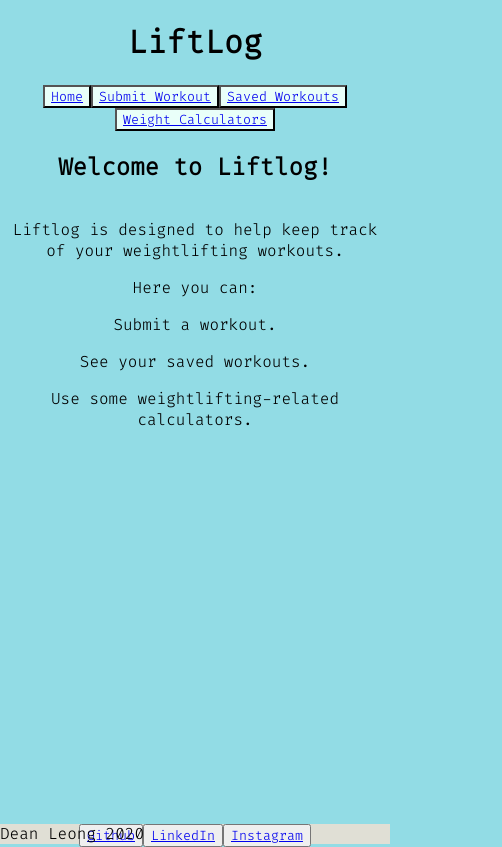
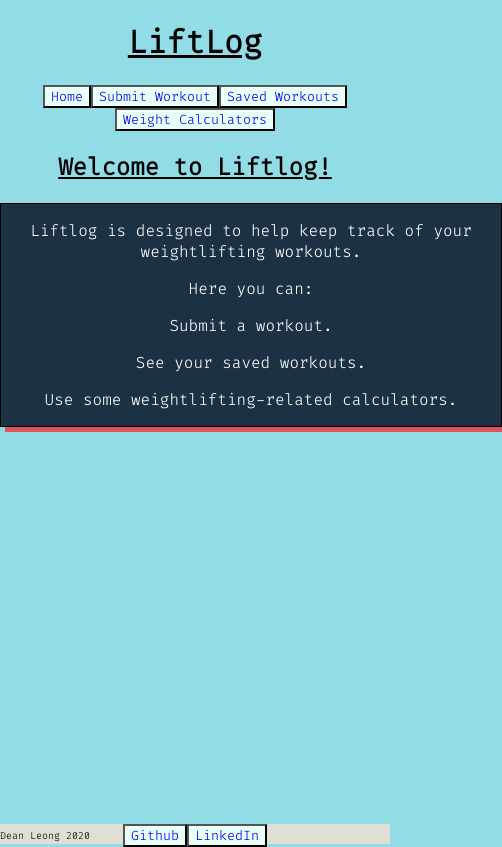
Before and after one commit to DeanLeong/LiftLog, a React (Create React App) app: page /HomePage in a window 390 px wide. Shown: the whole page, 502 px wide, since content can reach past the window. Built offline with nearby package versions, Linux system fonts and the light colour scheme.

Commit message:
homepage, text and footer styling

```diff
--- a/src/App.css
+++ b/src/App.css
@@ -6,6 +6,7 @@ body {
   text-align: center;
   background-color: #92dce5;
   margin-bottom: 20px;
+  justify-content: center;
 }
 
 html {
@@ -13,13 +14,27 @@ html {
   min-height: 100%;
 }
 
+h1 {
+  text-decoration: underline;
+}
+
+h2 {
+  text-decoration: underline;
+}
+
 /* button changes on hover? */
 .nav-buttons {
   background-color: #e9fff9;
+  text-decoration: none;
 }
 
 .homepage-container {
   display: grid;
+  border: 1px solid black;
+  width: 500px;
+  background-color: #1c3144;
+  box-shadow: 5px 5px #db5461;
+  color: white;
 }
 
 .feds-embed {
@@ -172,6 +187,7 @@ html {
 
 .footer-button {
   background-color: #e9fff9;
+  text-decoration: none;
 }
 
 @media screen and (max-width: 1300px) {
@@ -189,10 +205,9 @@ html {
     border: 1px solid black;
     height: 250px;
     width: 300px;
+    margin: auto;
     margin-bottom: 25px;
     margin-top: 25px;
-    margin-left: 25px;
-    margin-right: 25px;
   }
 
   .calculators {
@@ -205,6 +220,18 @@ html {
     width: 100%;
     left: 0;
     bottom: 0;
+    margin-top: 10px;
+  }
+
+  .footer-text {
+    position: absolute;
+    bottom: 0;
+    height: 5px;
+    font-size: small;
+  }
+
+  .footer-button {
+    background-color: #e9fff9;
   }
 }
 
@@ -229,14 +256,31 @@ html {
     border: 1px solid black;
     height: 250px;
     width: 300px;
+    margin: auto;
     margin-bottom: 25px;
     margin-top: 25px;
-    margin-left: 25px;
-    margin-right: 25px;
   }
 
   .calculators {
     display: grid;
     justify-content: center;
   }
+
+  .footer {
+    position: absolute;
+    width: 100%;
+    left: 0;
+    bottom: 0;
+  }
+
+  .footer-text {
+    position: absolute;
+    bottom: 0;
+    height: 5px;
+    font-size: x-small;
+  }
+
+  .footer-button {
+    background-color: #e9fff9;
+  }
 }
--- a/src/App.js
+++ b/src/App.js
@@ -19,7 +19,7 @@ function App() {
         <Header />
       </div>
       <div className="home-page">
-      <Route exact path="/HomePage" >
+      <Route path="/HomePage">
         <HomePage />
       </Route>
       </div>
@@ -28,7 +28,7 @@ function App() {
         <SubmitWorkout />
       </Route>
       </div>
-      <div> {/*why does making skewercase mess with css?*/}
+      <div>
       <Route exact path="/SavedWorkouts">
         <SavedWorkouts />
       </Route>
--- a/src/Footer.jsx
+++ b/src/Footer.jsx
@@ -5,9 +5,9 @@ function Footer() {
   return (
     <div className="footer">
       <p className="footer-text">Dean Leong 2020</p>
-      <button className="footer-button-github"><a href="https://github.com/DeanLeong">Github</a></button>
-      <button className="footer-button-linkedin"><a href="https://www.linkedin.com/in/dean-leong-2a68041b2/">LinkedIn</a></button>
-      <button className="footer-button-instagram"><a href="https://www.instagram.com/dean_leong/">Instagram</a></button>
+      <button className="footer-button"><a href="https://github.com/DeanLeong" className="footer-button">Github</a></button>
+      <button className="footer-button"><a href="https://www.linkedin.com/in/dean-leong-2a68041b2/" className="footer-button">LinkedIn</a></button>
+      {/* <button className="footer-button"><a href="https://www.instagram.com/dean_leong/">Instagram</a></button> */}
     </div>
   )
 }
```
